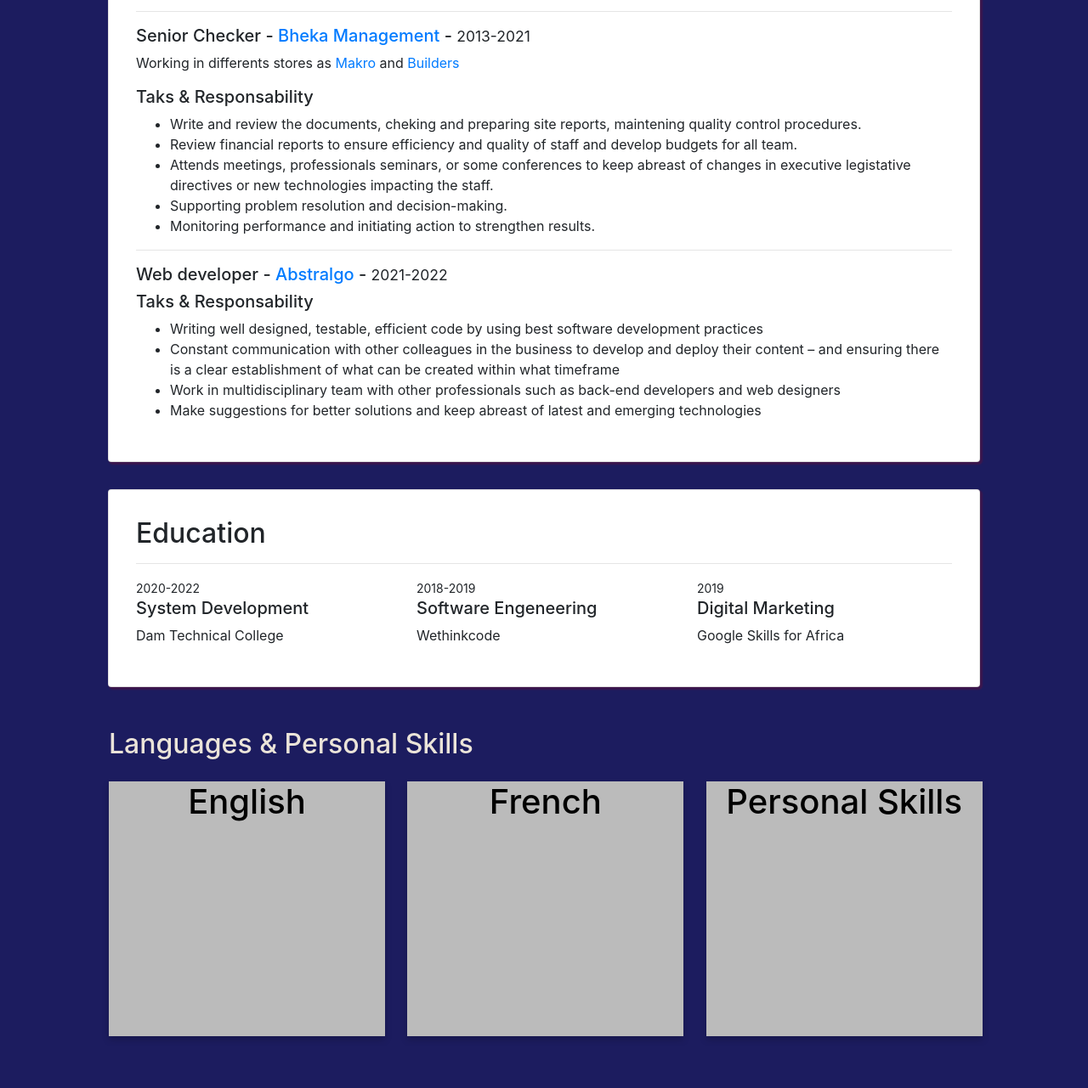
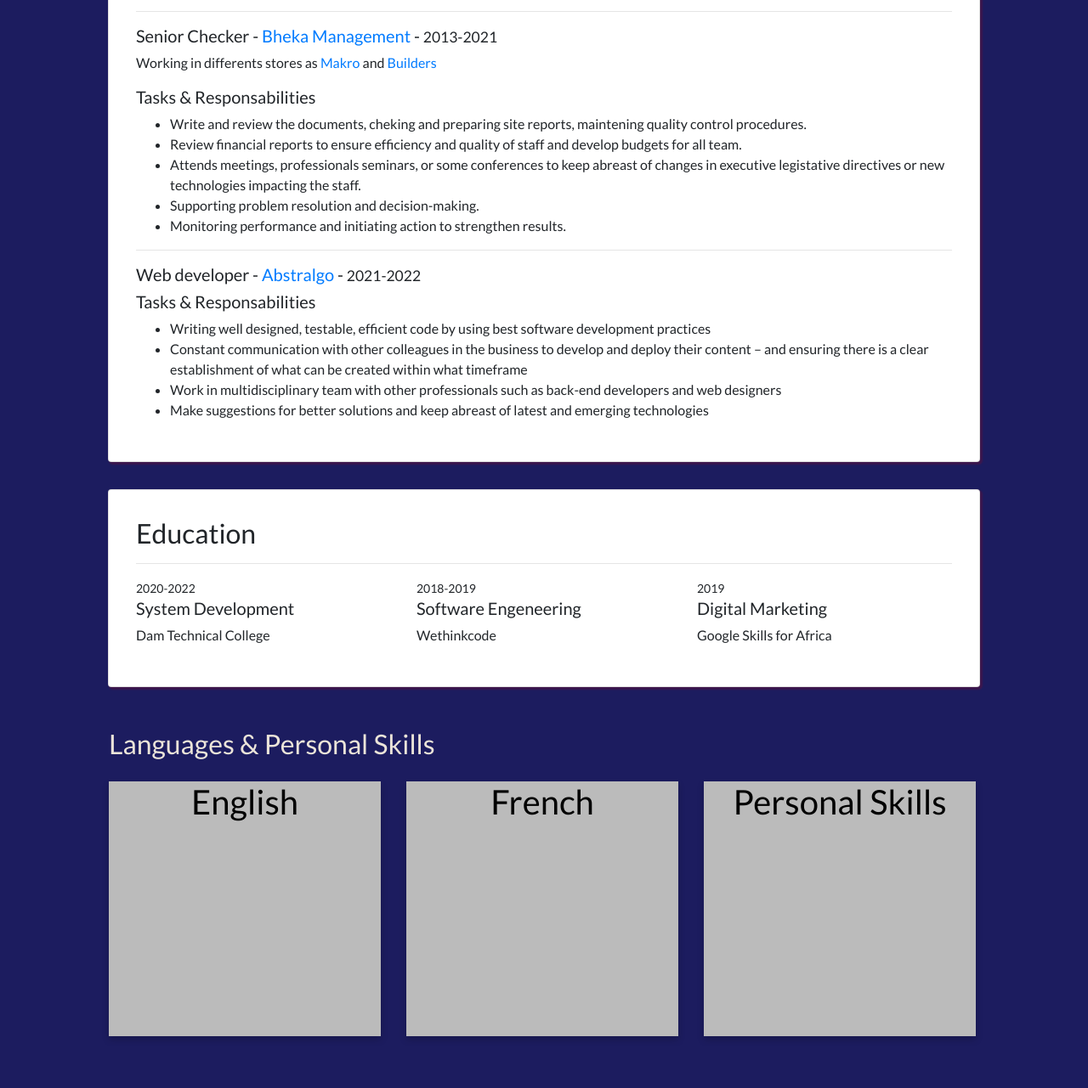
Before and after one commit to bmulamba/bmulamba.github.io, a plain HTML site: page index.html in a window 1280 px wide. Shown: the part 1067-2348 px from the top of the page at 85% size. Drawn offline with nearby package versions, Linux system fonts and the light colour scheme.

Commit message:
someUpdate

```diff
--- a/index.html
+++ b/index.html
@@ -100,7 +100,7 @@
                       online businesses, and who would like to join a team like
                       minded developers. he has the experience of coding and
                       creating both logical and innovative solutions to complex
-                      web problems.
+                      bugs.
                     </p>
                   </div>
                 </div>
@@ -134,7 +134,7 @@
                       alt=""
                     />
                   </div>
-                  <div
+                  <!-- <div
                     class="col-md-4 card-project"
                     data-toggle="modal"
                     data-target="#exampleModal2#"
@@ -144,14 +144,14 @@
                       class="img-responsive"
                       alt=""
                     />
-                  </div>
+                  </div> -->
                 </div>
               </div>
             </div>
 
             <div class="card">
               <div class="card-block">
-                <h2>Work Experience</h2>
+                <h2>Work Experiences</h2>
                 <hr />
                 <div class="work-experience">
                   <h3 class="h5 date-title">
@@ -168,7 +168,7 @@
                       >Builders</a
                     >
                   </p>
-                  <h5>Taks & Responsability</h5>
+                  <h5>Tasks & Responsabilities</h5>
                   <ul>
                     <li>
                       Write and review the documents, cheking and preparing site
@@ -199,7 +199,7 @@
                     <small class="date">2021-2022</small>
                   </h3>
 
-                  <h5>Taks & Responsability</h5>
+                  <h5>Tasks & Responsabilities</h5>
                   <ul>
                     <li>
                       Writing well designed, testable, efficient code by using
@@ -260,6 +260,7 @@
               <div class="row language">
                 <h2>Languages & Personal Skills</h2>
                 <div class="row languages-cards">
+                  <div class="bottom-card">
                   <div class="col-md-4">
                     <div class="flip-card">
                       <div class="flip-card-inner">
@@ -277,6 +278,7 @@
                     </div>
                   </div>
                   <div class="col-md-4">
+
                     <div class="flip-card">
                       <div class="flip-card-inner">
                         <div class="flip-card-front">
@@ -316,6 +318,7 @@
           </div>
         </div>
       </div>
+    </div>
       <footer class="text-center">
         <div class="container">
           <p>
--- a/main.css
+++ b/main.css
@@ -8,10 +8,12 @@ html {
     -ms-text-size-adjust:100%;
     -webkit-text-size-adjust:100%
 }
+
 body{
     margin:0;
     padding: 0;
     background-color: rgb(28, 28, 95);
+    font-family: 'Lato', sans-serif;
 }
 
 header, footer {
@@ -83,8 +85,7 @@ header p a:hover{
 }
 
 .card .card-block .card-content .card-project{
-    width: 30%;
-
+    width: 45%;
 }
 
 .card .card-block .card-content .card-project img{
@@ -135,9 +136,14 @@ header p a:hover{
     justify-content: space-between;
 }
 
+.bottom-card {
+    display: flex;
+    width: 100%;
+}
+
 .flip-card {
     background-color: transparent;
-    width: 325px;
+    width: 25vw;
     height: 300px;
     perspective: 1000px;
   }
```
